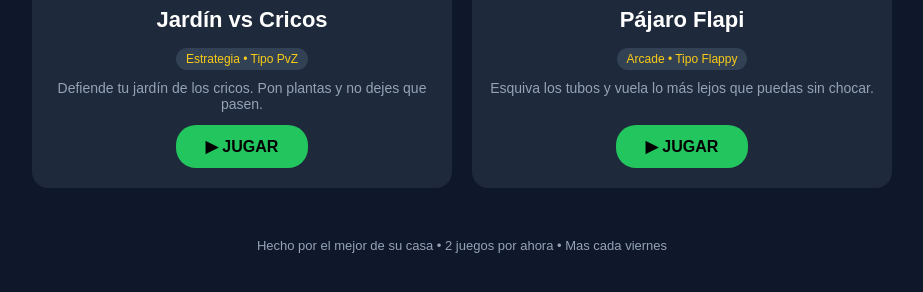
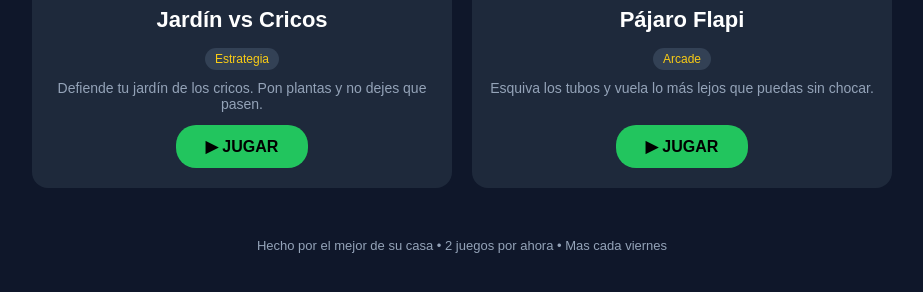
Before and after one commit to DORO116/Jueguitos-Ricolinos, a plain HTML site: page index.html in a window 1280 px wide. Shown: the part 362-654 px from the top of the page, without its empty margins (178-1101 px from the left). Drawn offline with Linux system fonts and the light colour scheme.

Commit message:
Update index.html

```diff
--- a/index.html
+++ b/index.html
@@ -115,7 +115,7 @@
         <article class="tarjeta">
             <div class="portada">🌻🧟</div>
             <h2>Jardín vs Cricos</h2>
-            <span class="etiqueta">Estrategia • Tipo PvZ</span>
+            <span class="etiqueta">Estrategia </span>
             <p>Defiende tu jardín de los cricos. Pon plantas y no dejes que pasen.</p>
             <a href="jardinVsCricos.html" class="btn-jugar">▶ JUGAR</a>
         </article>
@@ -124,7 +124,7 @@
         <article class="tarjeta">
             <div class="portada">🐤</div>
             <h2>Pájaro Flapi</h2>
-            <span class="etiqueta">Arcade • Tipo Flappy</span>
+            <span class="etiqueta">Arcade </span>
             <p>Esquiva los tubos y vuela lo más lejos que puedas sin chocar.</p>
             <a href="pajaro flapi.html" class="btn-jugar">▶ JUGAR</a>
         </article>
```
